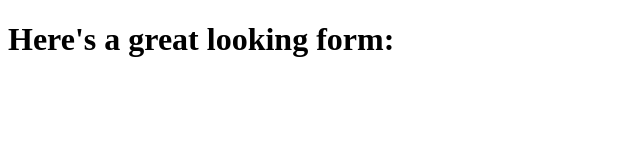
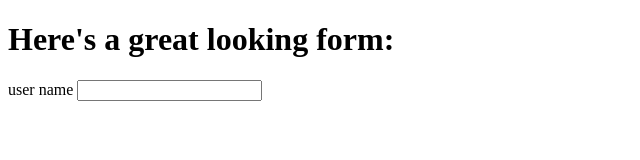
Before and after one commit to MingHill/forms, a plain HTML site: page index.html in a window 1280 px wide. Shown: the whole page, without its empty margins (0-640 px from the left). Drawn offline with Linux system fonts and the light colour scheme.

Commit message:
add form to index.html

```diff
--- a/index.html
+++ b/index.html
@@ -8,5 +8,9 @@
 </head>
 <body>
   <h1>Here's a great looking form:</h1>
+  <form>
+    <label for="user-name">user name</label>
+   <input id ="user-name">
+      </form>
 </body>
 </html>
```
